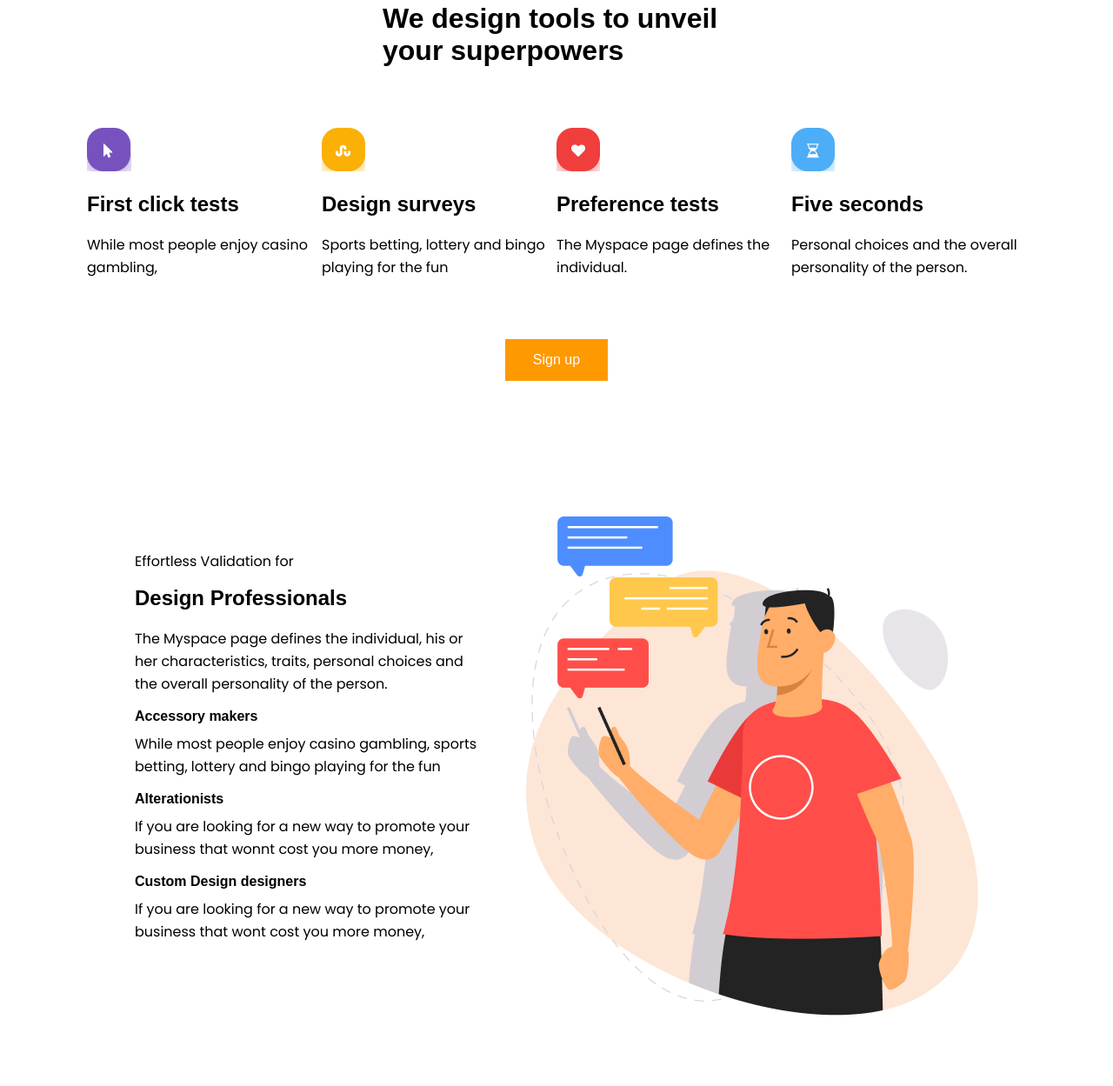
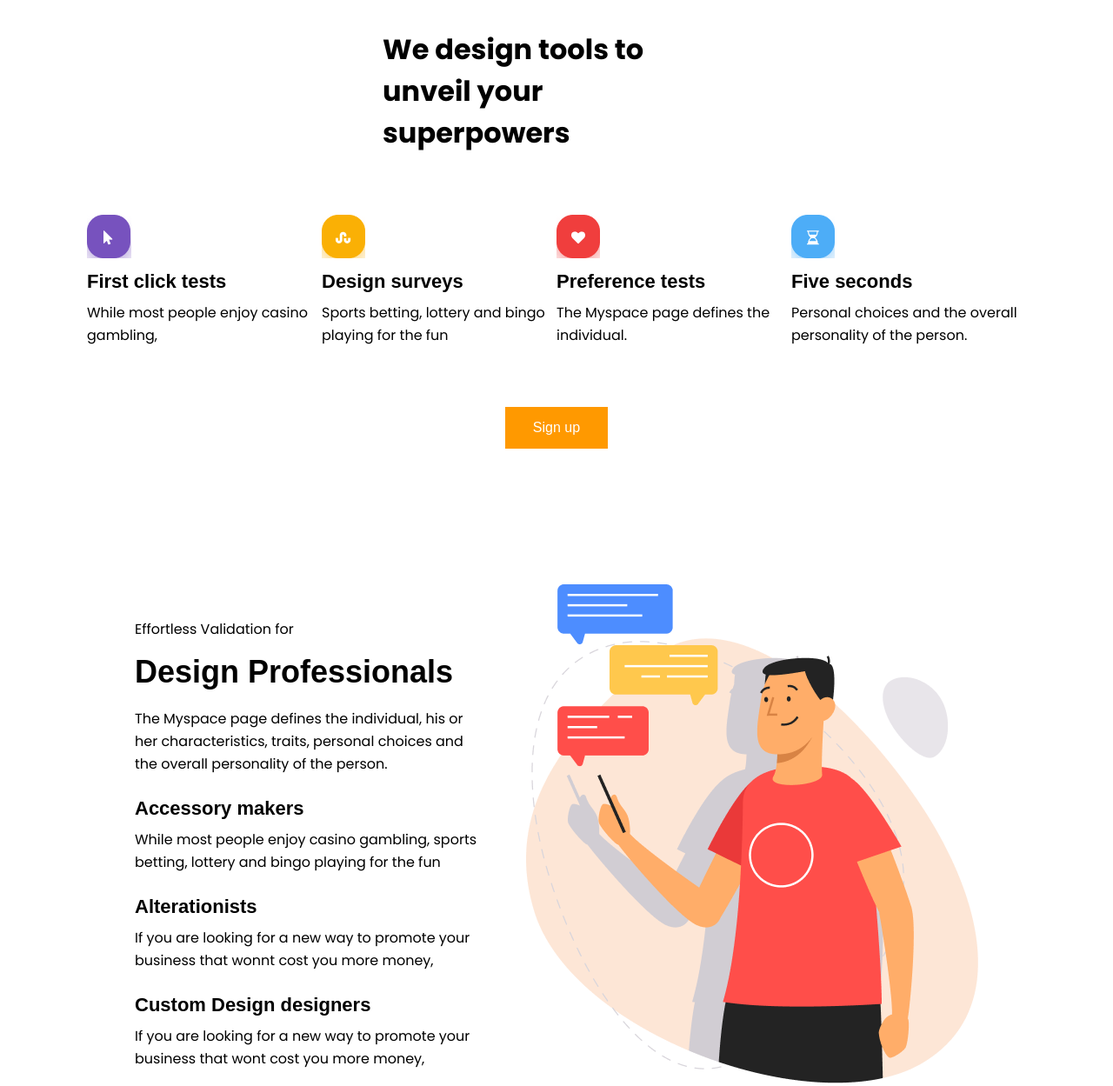
Before and after one commit to mirakoi/position-project, a plain HTML site: page index.html in a window 1280 px wide. Shown: the part 757-2006 px from the top of the page at 87% size. Drawn offline with Linux system fonts and the light colour scheme.

Commit message:
Changed some h2,h4 etc.

```diff
--- a/index.html
+++ b/index.html
@@ -39,7 +39,7 @@
     <!-- HEADER SECTION-->
     <div class="container">
       <div class="left__container">
-        <h1 class="title">Design Thinking superpowers</h1>
+        <h1>Design Thinking superpowers</h1>
         <p class="main__text">
           Tools, tutorials, design and innovation experts, all in one place! The
           most intuitive way to imagine your next user experience.
@@ -60,14 +60,14 @@
       <div class="card first">
         <div class="card__content">
           <img src="/images/purple-dot.png" alt="header-image" />
-          <h2 class="card__title">First click tests</h2>
+          <h4>First click tests</h4>
           <p class="main__text">While most people enjoy casino gambling,</p>
         </div>
       </div>
       <div class="card second">
         <div class="card__content">
           <img src="/images/orange-dot.png" alt="header-image" />
-          <h2 class="card__title">Design surveys</h2>
+          <h4>Design surveys</h4>
           <p class="main__text">
             Sports betting, lottery and bingo playing for the fun
           </p>
@@ -76,14 +76,14 @@
       <div class="card">
         <div class="card__content">
           <img src="/images/red-dot.png" alt="header-image" />
-          <h2 class="card__title">Preference tests</h2>
+          <h4>Preference tests</h4>
           <p class="main__text">The Myspace page defines the individual.</p>
         </div>
       </div>
       <div class="card">
         <div class="card__content">
           <img src="/images/blue-dot.png" alt="header-image" />
-          <h2 class="card__title">Five seconds</h2>
+          <h4>Five seconds</h4>
           <p class="main__text">
             Personal choices and the overall personality of the person.
           </p>
@@ -104,25 +104,25 @@
     <div class="container">
       <div class="left__container">
         <p class="main__text">Effortless Validation for</p>
-        <h2 class="title">Design Professionals</h2>
+        <h2>Design Professionals</h2>
         <p class="main__text">
           The Myspace page defines the individual, his or her characteristics,
           traits, personal choices and the overall personality of the person.
         </p>
 
-        <h4 class="title-h4">Accessory makers</h4>
+        <h4>Accessory makers</h4>
         <p class="main__text">
           While most people enjoy casino gambling, sports betting, lottery and
           bingo playing for the fun
         </p>
 
-        <h4 class="title-h4">Alterationists</h4>
+        <h4>Alterationists</h4>
         <p class="main__text">
           If you are looking for a new way to promote your business that wonnt
           cost you more money,
         </p>
 
-        <h4 class="title-h4">Custom Design designers</h4>
+        <h4>Custom Design designers</h4>
         <p class="main__text">
           If you are looking for a new way to promote your business that wont
           cost you more money,
@@ -141,7 +141,7 @@
       </div>
       <div class="left__container-bluetshirt">
         <p class="main__text">Easier decision making for</p>
-        <h2 class="title__bluetshirt">Product Managers</h2>
+        <h2>Product Managers</h2>
         <p class="main__text">
           The Myspace page defines the individual, his or her characteristics,
           traits, personal choices and the overall personality of the person.
@@ -190,26 +190,26 @@
     <div class="container">
       <div class="left__container">
         <p class="main__text">Optimisation for</p>
-        <h2 class="title">Marketers</h2>
+        <h2>Marketers</h2>
         <p class="main__text">
           Few would argue that, despite the advancements of feminism over the
           past three decades, women still face a double standard when it comes
           to their behavior.
         </p>
 
-        <h4 class="title-h4">Accessory makers</h4>
+        <h4>Accessory makers</h4>
         <p class="main__text">
           While most people enjoy casino gambling, sports betting, lottery and
           bingo playing for the fun
         </p>
 
-        <h4 class="title-h4">Alterationists</h4>
+        <h4>Alterationists</h4>
         <p class="main__text">
           If you are looking for a new way to promote your business that wonnt
           cost you more money,
         </p>
 
-        <h4 class="title-h4">Custom Design designers</h4>
+        <h4>Custom Design designers</h4>
         <p class="main__text">
           If you are looking for a new way to promote your business that wont
           cost you more money,
@@ -251,12 +251,10 @@
           </div>
           <div class="ft-main-item">
             <form>
-
-            <input type="text" id="fname" name="fname">
+              <input type="text" id="fname" name="fname" />
             </form>
             <button class="ft__btn">Sign up</button>
           </div>
-
         </section>
       </footer>
     </div>
--- a/style/styles.css
+++ b/style/styles.css
@@ -10,6 +10,12 @@ body {
   margin-top: 80px;
 }
 
+p {
+  font-family: "Poppins", sans-serif;
+  line-height: 26px;
+  font-size: 16px;
+}
+
 .container {
   display: flex;
   justify-content: center;
@@ -17,24 +23,27 @@ body {
   margin-top: 80px;
 }
 
-.title {
+h1 {
   margin-bottom: 20px;
+  font-family: "Poppins", sans-serif;
+  font-size: 44px;
 }
 
-.title-h4 {
+h2 {
+  font-size: 36px;
+  font-weight: bold;
+  padding-bottom: 20px;
+}
+
+h4 {
   margin-bottom: 10px;
+  font-size: 22px;
+  margin-top: 10px;
 }
 
 .main__text {
   padding-bottom: 15px;
 }
-
-p {
-  font-family: "Poppins", sans-serif;
-  line-height: 26px;
-  font-size: 16px;
-}
-
 
 /* NAVBAR */
 
@@ -67,7 +76,6 @@ header li a {
   padding-left: 80px;
 }
 
-
 .nav__btn-left {
   background-color: white;
   border-width: 1px;
@@ -95,8 +103,6 @@ header li a {
   padding-left: 30px;
 }
 
-
-
 /* HEADER SECTION */
 
 .main__btn {
@@ -117,8 +123,10 @@ header li a {
   display: flex;
   max-width: 400px;
   color: black;
-  margin-top: 20px;
+  margin-top: 50px;
   margin-bottom: 20px;
+  font-size: 32px;
+  font-weight: bold;
 }
 
 .container__card {
```
Lines whose indentation alone changed are shown as unchanged.
